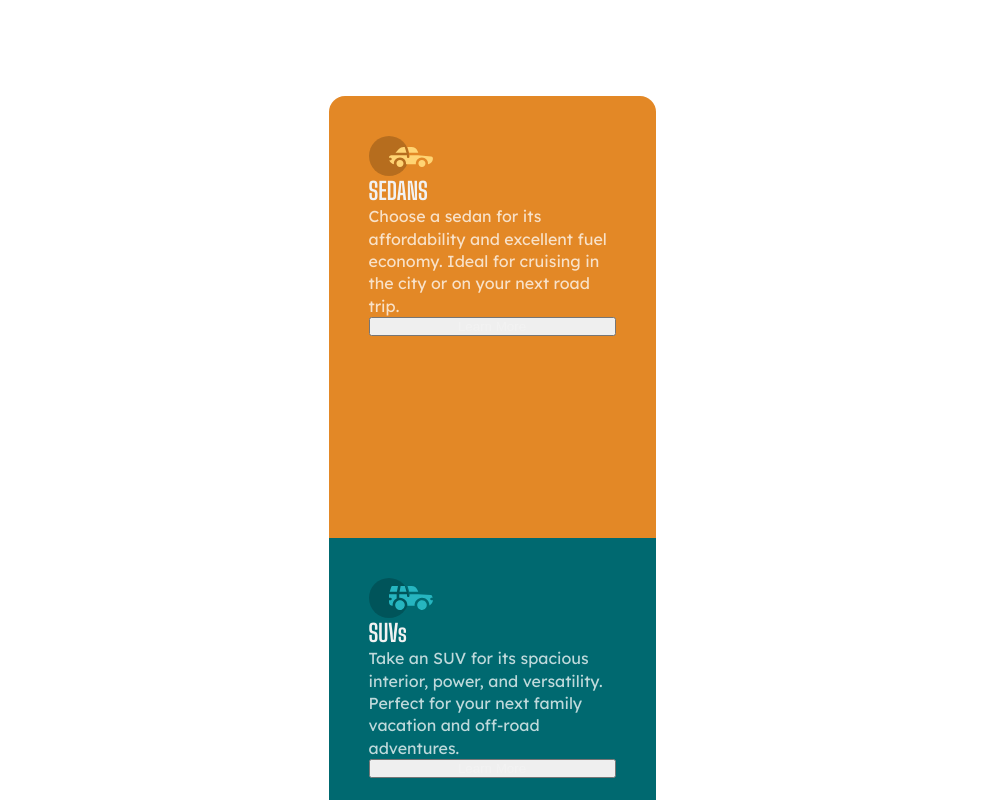
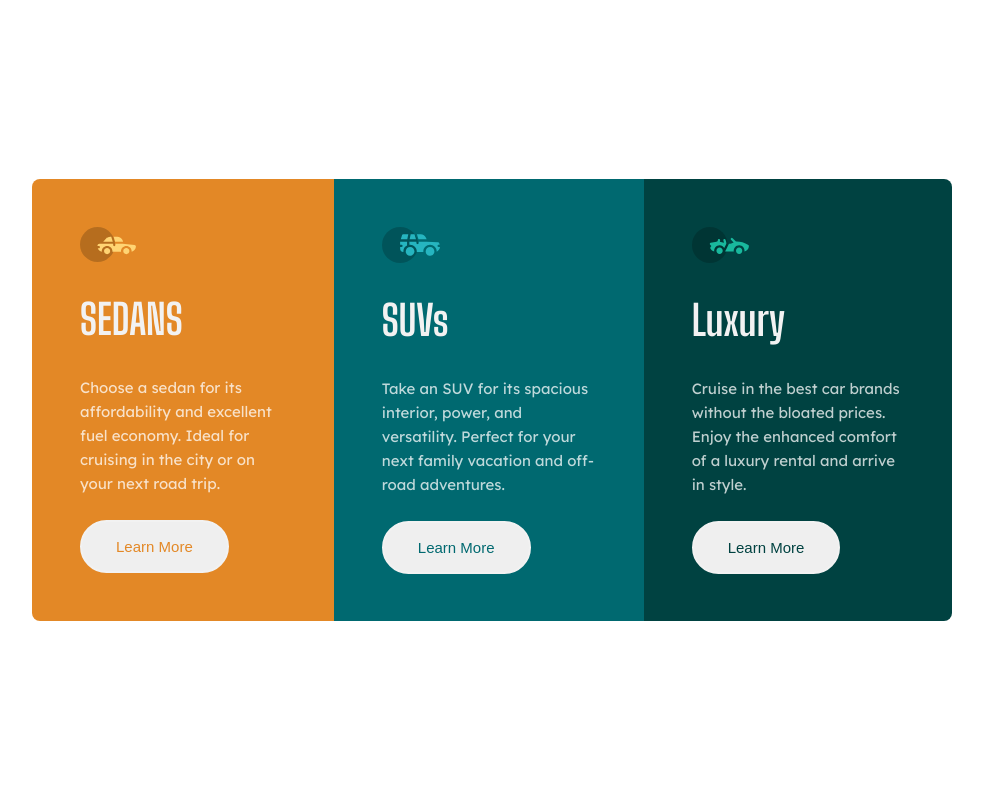
Before and after one commit to kpax10/3-column-preview-card-component-main, a plain HTML site: page index.html in a window 1280 px wide. Shown: the top 800 px of the page, without its empty margins (148-1131 px from the left). Drawn offline with Linux system fonts and the light colour scheme.

Commit message:
mobile and desktop layout complete

```diff
--- a/index.html
+++ b/index.html
@@ -17,7 +17,7 @@
     <div class="card">
       <section class="vehicles sedan">
         <img src="./images/icon-sedans.svg" alt="" class="vehicle-icon">
-        <h1 class="vehicle-type">SEDANS</h1>
+        <h1 class="vehicle-heading">SEDANS</h1>
         <p class="vehicle-text">Choose a sedan for its affordability and excellent fuel economy. Ideal for cruising in
           the city or on your next road trip.</p>
         <button class="btn">Learn More</button>
@@ -25,7 +25,7 @@
 
       <section class="vehicles suv">
         <img src="./images/icon-suvs.svg" alt="" class="vehicle-icon">
-        <h1 class="vehicle-type">SUVs</h1>
+        <h1 class="vehicle-heading">SUVs</h1>
         <p class="vehicle-text">Take an SUV for its spacious interior, power, and versatility. Perfect for your next
           family vacation and off-road adventures.</p>
         <button class="btn">Learn More</button>
@@ -33,7 +33,7 @@
 
       <section class="vehicles luxury">
         <img src="./images/icon-luxury.svg" alt="" class="vehicle-icon">
-        <h1 class="vehicle-type">Luxury</h1>
+        <h1 class="vehicle-heading">Luxury</h1>
         <p class="vehicle-text">Cruise in the best car brands without the bloated prices. Enjoy the enhanced comfort of
           a luxury rental and arrive in style.</p>
         <button class="btn">Learn More</button>
--- a/styles/_variables.scss
+++ b/styles/_variables.scss
@@ -7,8 +7,10 @@ $light-gray: hsl(0, 0%, 95%);
 
 // Fonts
 $font-size: 15px;
-$font-family-heading: 'Big Shoulders Display', cursive;
-$font-family-paragraph: 'Lexend Deca', sans-serif;
+$font-family-heading: 'Big Shoulders Display',
+cursive;
+$font-family-paragraph: 'Lexend Deca',
+sans-serif;
 
 // Functions
 @mixin flex-center($direction) {
--- a/styles/styles.scss
+++ b/styles/styles.scss
@@ -4,49 +4,123 @@
 body {
     @include flex-center(column);
 }
+
 main {
     padding: 6rem 0;
+    font-size: $font-size;
 }
+
 .card {
     @include flex-center(column);
     width: 327px;
-    height:1326px;
-    border-radius: 1rem;
+    height: 1326px;
 }
+
 .vehicles {
-    display:flex;
+    display: flex;
     flex-direction: column;
     height: 442px;
-    padding: 2.5rem;
+    padding: 3rem;
+}
 
-}
 img {
     // width: 64px;
     // height: 40px;
-    width: 26%;
+    width: 27%;
 }
+
 .sedan {
     background-color: $orange;
-    border-radius: 1rem 1rem 0 0;
+    border-radius: 0.5rem 0.5rem 0 0;
+
+    .btn {
+        color: $orange;
+    }
 }
+
 .suv {
     background-color: $cyan;
+
+    .btn {
+        color: $cyan;
+    }
 }
+
 .luxury {
     background-color: $dark-cyan;
-    border-radius: 0 0 1rem 1rem;
+    border-radius: 0 0 0.5rem 0.5rem;
+
+    .btn {
+        color: $dark-cyan;
+    }
 }
+
 p {
     font-family: $font-family-paragraph;
     line-height: 1.4rem;
 }
-.vehicle-type {
+
+.vehicle-heading {
     font-family: $font-family-heading;
+    font-size: 2.6rem;
+    padding-top: 2rem;
 }
 
 .vehicle-text {
     color: $transparent-white;
+    padding-top: 2rem;
+    line-height: 1.5rem;
+
 }
-.btn, .vehicle-type {
+
+.btn,
+.vehicle-heading {
     color: $light-gray;
 }
+
+.btn {
+    font-size: $font-size;
+    padding: 1rem;
+    border-radius: 5rem;
+    border-style: none;
+    width: 9.3rem;
+    margin-top: 1.5rem;
+    border: solid 2px $light-gray;
+
+    &:hover {
+        background-color: inherit;
+        color: $light-gray;
+        border: solid 2px $light-gray;
+        cursor: pointer;
+        transition: all 0.3s;
+    }
+}
+
+@media (min-width: 1050px) {
+    body {
+        height: 100vh;
+    }
+
+    main {
+        padding: 0;
+    }
+
+    .card {
+        @include flex-center(row);
+        width: 920px;
+        height: 500px;
+    }
+
+    .sedan {
+        border-radius: 0.5rem 0 0 0.5rem;
+    }
+
+    .suv {
+        border-radius: 0;
+    }
+
+    .luxury {
+        border-radius: 0 0.5rem 0.5rem 0;
+
+    }
+}
```
Also changed, not shown: styles/styles.css, 1 other file.
